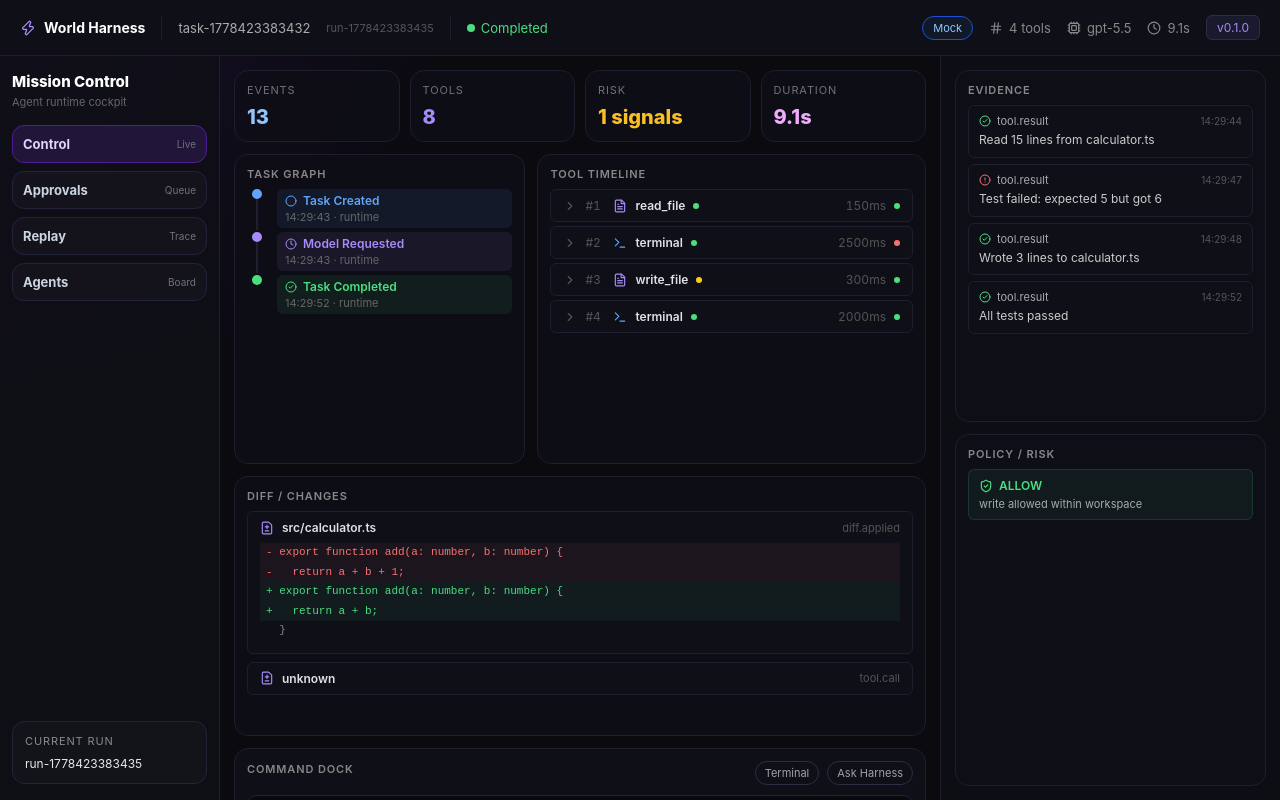
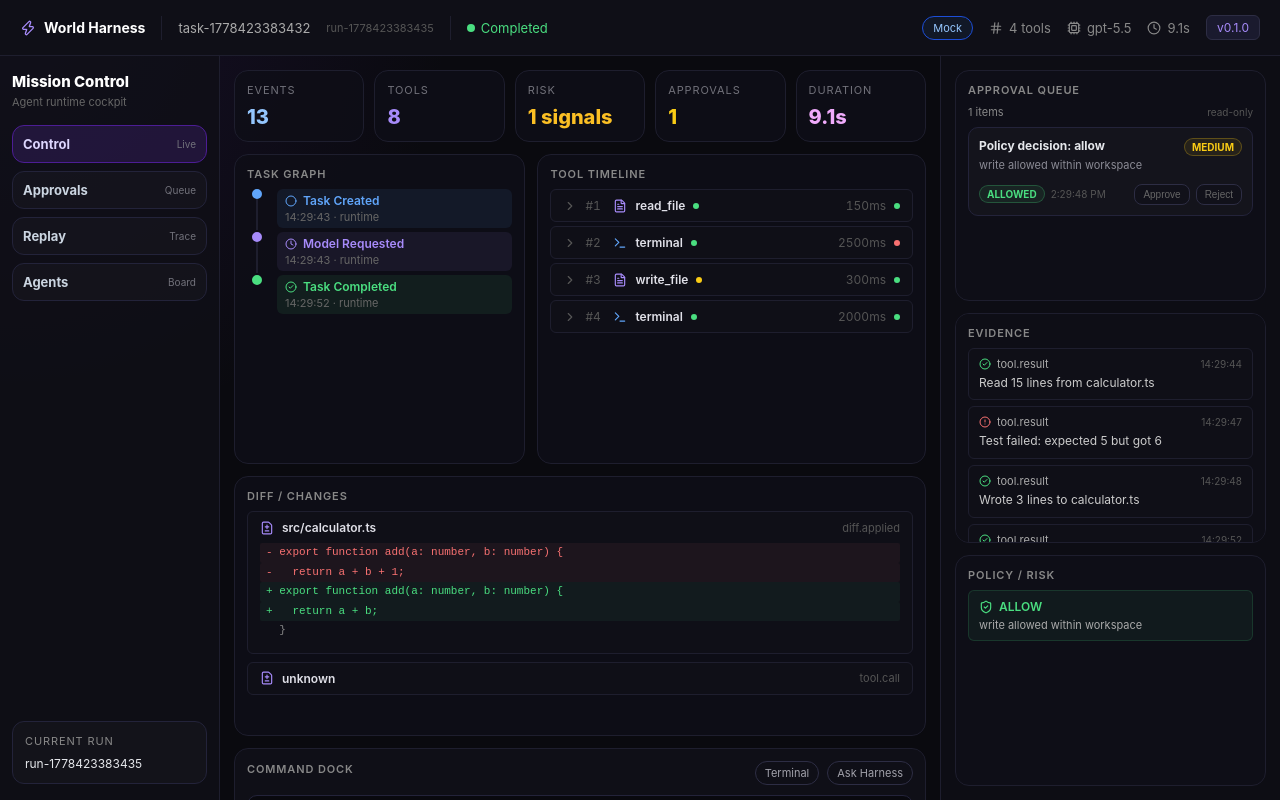
Before and after one commit to kimio-hub/hidecode, a React (Vite) app in the folder apps/dashboard/: page / in a window 1280 px wide. Built offline with nearby package versions, Linux system fonts and the light colour scheme.

Commit message:
feat(dashboard): add read-only approval queue

```diff
--- /dev/null
+++ b/apps/dashboard/src/data/approvals.ts
@@ -0,0 +1,108 @@
+import type { TraceEvent } from './loader';
+
+export type ApprovalQueueKind = 'approval' | 'policy' | 'security' | 'tool-risk';
+export type ApprovalRisk = 'low' | 'medium' | 'high' | 'critical' | 'unknown';
+export type ApprovalStatus = 'pending' | 'allowed' | 'denied' | 'informational';
+
+export interface ApprovalQueueItem {
+  id: string;
+  title: string;
+  kind: ApprovalQueueKind;
+  risk: ApprovalRisk;
+  status: ApprovalStatus;
+  timestamp: string;
+  summary: string;
+}
+
+const riskRank: Record<ApprovalRisk, number> = {
+  unknown: 0,
+  low: 1,
+  medium: 2,
+  high: 3,
+  critical: 4,
+};
+
+export function deriveApprovalQueue(events: TraceEvent[]): ApprovalQueueItem[] {
+  return events.flatMap(event => {
+    if (event.type === 'policy.decision' || event.type === 'policy.decided') {
+      return [policyItem(event)];
+    }
+
+    if (event.type === 'security.finding') {
+      return [securityItem(event)];
+    }
+
+    const risk = normalizeRisk(event.data.risk);
+    if (event.type.startsWith('tool.') && (risk === 'high' || risk === 'critical')) {
+      return [toolRiskItem(event, risk)];
+    }
+
+    return [];
+  });
+}
+
+function policyItem(event: TraceEvent): ApprovalQueueItem {
+  const decision = String(event.data.decision ?? 'unknown').toLowerCase();
+  const risk = normalizeRisk(event.data.risk);
+  return {
+    id: event.eventId,
+    title: `Policy decision: ${decision}`,
+    kind: 'policy',
+    risk,
+    status: decision === 'allow' ? 'allowed' : decision === 'deny' ? 'denied' : 'pending',
+    timestamp: event.timestamp,
+    summary: stringifySummary(event.data.reason ?? event.data.summary ?? event.data.message ?? 'Policy decision recorded'),
+  };
+}
+
+function securityItem(event: TraceEvent): ApprovalQueueItem {
+  const findings = Array.isArray(event.data.findings) ? event.data.findings : [];
+  const risks = findings.map(finding => normalizeRisk((finding as Record<string, unknown>).severity));
+  const risk = highestRisk(risks.length > 0 ? risks : [normalizeRisk(event.data.severity)]);
+  const messages = findings
+    .map(finding => (finding as Record<string, unknown>).message)
+    .filter(Boolean)
+    .map(String);
+
+  return {
+    id: event.eventId,
+    title: 'Security findings',
+    kind: 'security',
+    risk,
+    status: 'informational',
+    timestamp: event.timestamp,
+    summary: messages.length > 0 ? messages.join('; ') : stringifySummary(event.data.message ?? 'Security finding recorded'),
+  };
+}
+
+function toolRiskItem(event: TraceEvent, risk: ApprovalRisk): ApprovalQueueItem {
+  const toolName = String(event.data.name ?? event.data.tool ?? 'unknown');
+  return {
+    id: event.eventId,
+    title: `High-risk tool: ${toolName}`,
+    kind: 'tool-risk',
+    risk,
+    status: 'pending',
+    timestamp: event.timestamp,
+    summary: stringifySummary(event.data.summary ?? event.data.input ?? `${toolName} requested ${risk} risk execution`),
+  };
+}
+
+function normalizeRisk(value: unknown): ApprovalRisk {
+  const risk = String(value ?? 'unknown').toLowerCase();
+  if (risk === 'low' || risk === 'medium' || risk === 'high' || risk === 'critical') return risk;
+  return 'unknown';
+}
+
+function highestRisk(risks: ApprovalRisk[]): ApprovalRisk {
+  return risks.reduce((highest, risk) => riskRank[risk] > riskRank[highest] ? risk : highest, 'unknown');
+}
+
+function stringifySummary(value: unknown): string {
+  if (typeof value === 'string') return value;
+  try {
+    return JSON.stringify(value);
+  } catch {
+    return String(value);
+  }
+}
--- a/apps/dashboard/src/ui/Dashboard.tsx
+++ b/apps/dashboard/src/ui/Dashboard.tsx
@@ -1,9 +1,11 @@
 import type { TraceEvent, RunMeta } from '../data/mock';
+import { deriveApprovalQueue } from '../data/approvals';
 import TaskGraph from './components/TaskGraph';
 import ToolTimeline from './components/ToolTimeline';
 import EvidencePanel from './components/EvidencePanel';
 import PolicyPanel from './components/PolicyPanel';
 import DiffPanel from './components/DiffPanel';
+import ApprovalQueue from './components/ApprovalQueue';
 import Header from './components/Header';
 
 interface Props {
@@ -21,6 +23,7 @@ const navItems = [
 
 export default function Dashboard({ events, run, sourceLabel = 'Mock' }: Props) {
   const toolEvents = events.filter(e => e.type.startsWith('tool.'));
+  const approvalQueue = deriveApprovalQueue(events);
   const riskEvents = events.filter(e => e.type.includes('policy') || e.type === 'security.finding');
   const duration = formatDuration(events);
 
@@ -77,10 +80,11 @@ export default function Dashboard({ events, run, sourceLabel = 'Mock' }: Props)
       </aside>
 
       <main style={{ gridArea: 'main', overflow: 'auto', padding: '14px', display: 'flex', flexDirection: 'column', gap: '12px' }}>
-        <section style={{ display: 'grid', gridTemplateColumns: 'repeat(4, minmax(110px, 1fr))', gap: '10px' }}>
+        <section style={{ display: 'grid', gridTemplateColumns: 'repeat(5, minmax(110px, 1fr))', gap: '10px' }}>
           <MetricCard label="Events" value={String(events.length)} tone="#93c5fd" />
           <MetricCard label="Tools" value={String(toolEvents.length)} tone="#a78bfa" />
           <MetricCard label="Risk" value={riskEvents.length > 0 ? `${riskEvents.length} signals` : 'Clear'} tone={riskEvents.length > 0 ? '#fbbf24' : '#4ade80'} />
+          <MetricCard label="Approvals" value={String(approvalQueue.length)} tone={approvalQueue.length > 0 ? '#facc15' : '#4ade80'} />
           <MetricCard label="Duration" value={duration} tone="#f0abfc" />
         </section>
 
@@ -121,6 +125,9 @@ export default function Dashboard({ events, run, sourceLabel = 'Mock' }: Props)
       </main>
 
       <aside style={{ gridArea: 'inspector', borderLeft: '1px solid #1e1e2e', overflow: 'auto', display: 'flex', flexDirection: 'column', gap: '12px', padding: '14px', background: 'rgba(15, 15, 23, 0.72)' }}>
+        <Panel title="Approval Queue">
+          <ApprovalQueue items={approvalQueue} />
+        </Panel>
         <Panel title="Evidence">
           <EvidencePanel events={events} />
         </Panel>
--- /dev/null
+++ b/apps/dashboard/src/ui/components/ApprovalQueue.tsx
@@ -0,0 +1,103 @@
+import type { ApprovalQueueItem } from '../../data/approvals';
+
+interface Props {
+  items: ApprovalQueueItem[];
+}
+
+const riskColors: Record<ApprovalQueueItem['risk'], string> = {
+  low: '#4ade80',
+  medium: '#facc15',
+  high: '#fb923c',
+  critical: '#f87171',
+  unknown: '#71717a',
+};
+
+const statusColors: Record<ApprovalQueueItem['status'], string> = {
+  pending: '#facc15',
+  allowed: '#4ade80',
+  denied: '#f87171',
+  informational: '#93c5fd',
+};
+
+export default function ApprovalQueue({ items }: Props) {
+  return (
+    <div style={{ display: 'flex', flexDirection: 'column', gap: '8px' }}>
+      <div style={{ display: 'flex', justifyContent: 'space-between', alignItems: 'center' }}>
+        <span style={{ color: '#888', fontSize: '11px' }}>{items.length} items</span>
+        <span style={{ color: '#555', fontSize: '10px' }}>read-only</span>
+      </div>
+
+      {items.length === 0 ? (
+        <div style={{ color: '#555', fontSize: '12px', padding: '8px' }}>No approval items</div>
+      ) : (
+        items.map(item => <ApprovalQueueCard key={item.id} item={item} />)
+      )}
+    </div>
+  );
+}
+
+function ApprovalQueueCard({ item }: { item: ApprovalQueueItem }) {
+  return (
+    <article style={{
+      border: '1px solid #23233a',
+      borderRadius: '10px',
+      background: 'rgba(255,255,255,0.025)',
+      padding: '10px',
+    }}>
+      <div style={{ display: 'flex', alignItems: 'flex-start', gap: '8px' }}>
+        <div style={{ flex: 1, minWidth: 0 }}>
+          <div style={{ color: '#e5e7eb', fontSize: '12px', fontWeight: 700 }}>{item.title}</div>
+          <div style={{ color: '#8b8b95', fontSize: '11px', marginTop: '5px', lineHeight: 1.45, overflowWrap: 'anywhere' }}>
+            {item.summary}
+          </div>
+        </div>
+        <Badge label={item.risk} color={riskColors[item.risk]} />
+      </div>
+
+      <div style={{ display: 'flex', justifyContent: 'space-between', alignItems: 'center', marginTop: '10px', gap: '8px' }}>
+        <div style={{ display: 'flex', gap: '6px', alignItems: 'center' }}>
+          <Badge label={item.status} color={statusColors[item.status]} />
+          <span style={{ color: '#555', fontSize: '10px' }}>{new Date(item.timestamp).toLocaleTimeString()}</span>
+        </div>
+        <div style={{ display: 'flex', gap: '6px' }}>
+          <DisabledAction label="Approve" />
+          <DisabledAction label="Reject" />
+        </div>
+      </div>
+    </article>
+  );
+}
+
+function Badge({ label, color }: { label: string; color: string }) {
+  return (
+    <span style={{
+      color,
+      border: `1px solid ${color}44`,
+      background: `${color}14`,
+      borderRadius: '999px',
+      padding: '2px 7px',
+      fontSize: '10px',
+      fontWeight: 700,
+      textTransform: 'uppercase',
+      whiteSpace: 'nowrap',
+    }}>
+      {label}
+    </span>
+  );
+}
+
+function DisabledAction({ label }: { label: string }) {
+  return (
+    <button disabled style={{
+      border: '1px solid #2d2d44',
+      borderRadius: '8px',
+      background: '#11111a',
+      color: '#666',
+      padding: '4px 8px',
+      fontSize: '10px',
+      cursor: 'not-allowed',
+    }}>
+      {label}
+    </button>
+  );
+}
```
Also changed, not shown: 2 other files (tests, documents, lock files or other folders).
